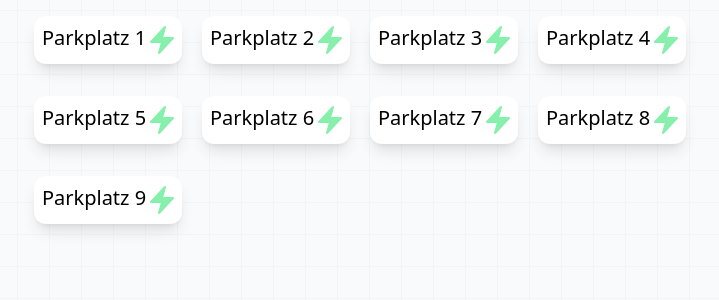
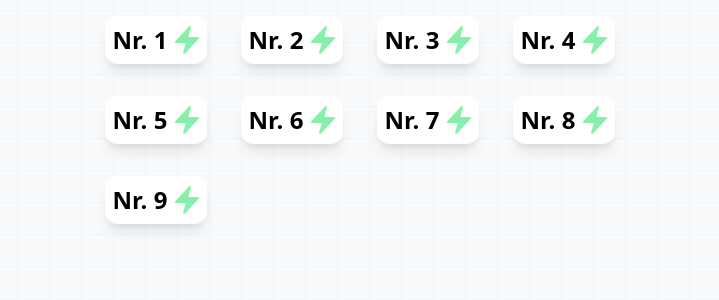
Before and after one commit to MelcomAG/MelcomAG.GITHUB.IO, a Next.js app: page / in a window 1280 px wide. Shown: the top 300 px of the page, without its empty margins (280-999 px from the left). Built offline with nearby package versions, Linux system fonts and the light colour scheme.

Commit message:
improve layout

```diff
--- a/pages/index.js
+++ b/pages/index.js
@@ -3,15 +3,15 @@ import { Fragment } from 'react'
 import Head from 'next/head'
 
 const data = [
-  { name: 'Parkplatz 1', elektro: true },
-  { name: 'Parkplatz 2', elektro: true },
-  { name: 'Parkplatz 3', elektro: false },
-  { name: 'Parkplatz 4', elektro: false },
-  { name: 'Parkplatz 5', elektro: false },
-  { name: 'Parkplatz 6', elektro: false },
-  { name: 'Parkplatz 7', elektro: false },
-  { name: 'Parkplatz 8', elektro: false },
-  { name: 'Parkplatz 9', elektro: false }
+  { name: 'Nr. 1', elektro: true },
+  { name: 'Nr. 2', elektro: true },
+  { name: 'Nr. 3', elektro: false },
+  { name: 'Nr. 4', elektro: false },
+  { name: 'Nr. 5', elektro: false },
+  { name: 'Nr. 6', elektro: false },
+  { name: 'Nr. 7', elektro: false },
+  { name: 'Nr. 8', elektro: false },
+  { name: 'Nr. 9', elektro: false }
 ]
 
 export default function Home () {
@@ -21,11 +21,11 @@ export default function Home () {
         <title>Parkleitsystem</title>
       </Head>
       <div style={{ backgroundPosition: '10px 10px' }} className="bg-slate-50 bg-grid-slate-100 min-h-screen">
-        <div className="grid xl:grid-cols-4 md:grid-cols-3 sm:grid-cols-2 grid-cols-1 gap-8 xl:px-80 md:px-32 p-4 justify-items-center">
+        <div className="grid xl:grid-cols-4 md:grid-cols-3 grid-cols-2 gap-8 xl:px-96 md:px-32 p-4 justify-items-center">
           {data.map((post) => (
             <Fragment key={post.name}>
-              <div className="rounded-xl shadow-lg bg-white flex py-2 w-max pl-2 pr-1">
-                <div className="text-xl font-medium text-black">{post.name}</div>
+              <div className="rounded-xl shadow-lg bg-white flex py-2 w-max pl-2 pr-1 space-x-1">
+                <div className="text-2xl font-bold text-black">{post.name}</div>
                 <div className="shrink-0">
                   <BoltIcon className="h-8 w-8 text-green-300" />
                 </div>
```
